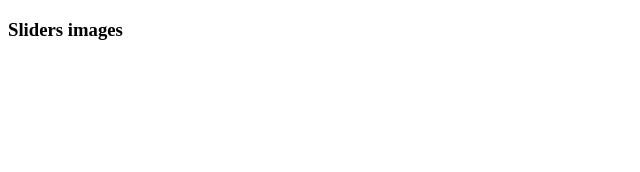
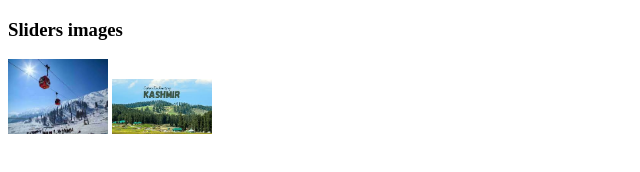
Before and after one commit to Meghadrita/my-forth-repo, a plain HTML site: page index.html in a window 1280 px wide. Shown: the whole page, without its empty margins (0-640 px from the left). Drawn offline with Linux system fonts and the light colour scheme.

Commit message:
add image

```diff
--- a/index.html
+++ b/index.html
@@ -8,6 +8,7 @@
 </head>
 <body>
    <h3>Sliders images</h3>
-
+    <img src="style/Img/cable car.jpg" alt="">
+    <img src="style/Img/nature.jpg" alt="">
 </body>
 </html>
--- a/style/try.css
+++ b/style/try.css
@@ -0,0 +1,3 @@
+img{
+    width: 100px;
+}
```
